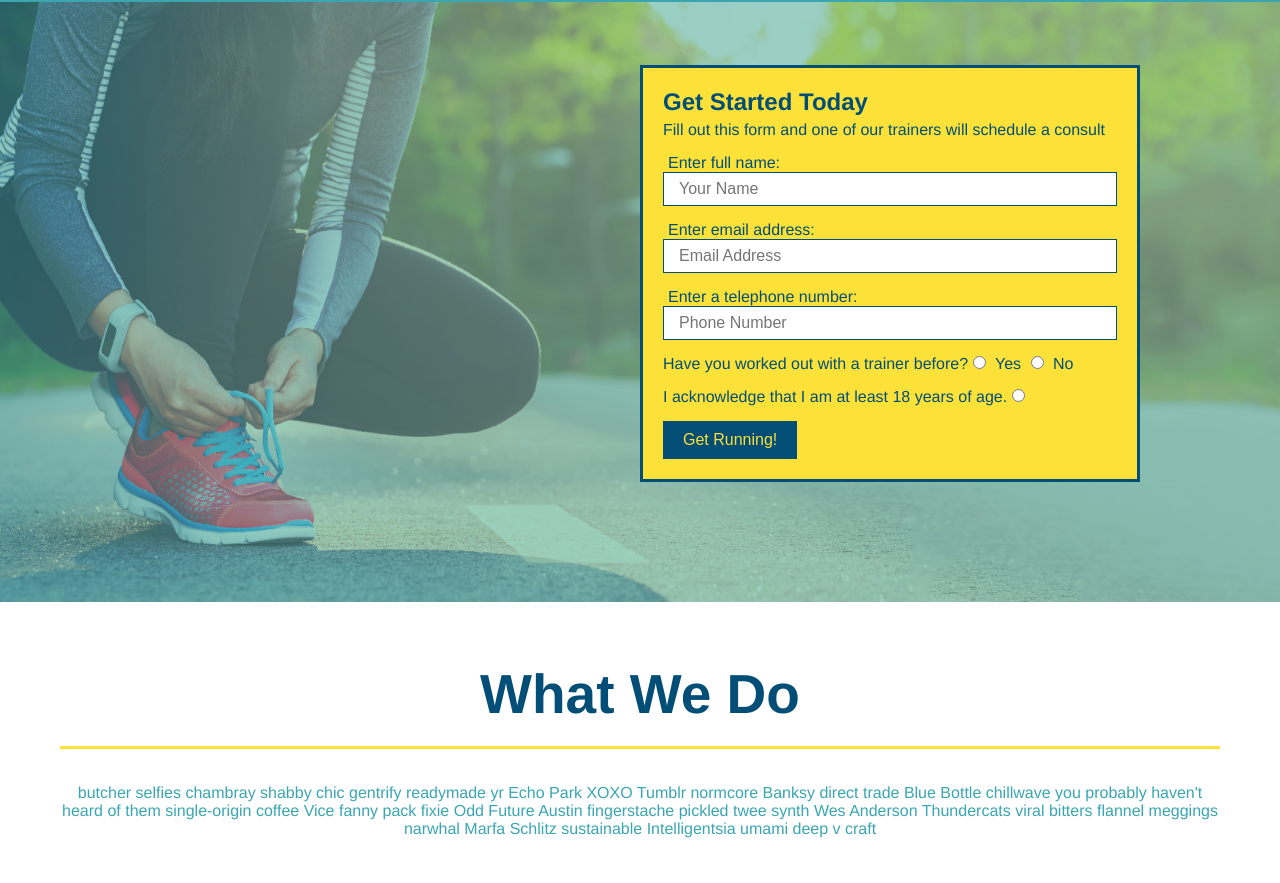
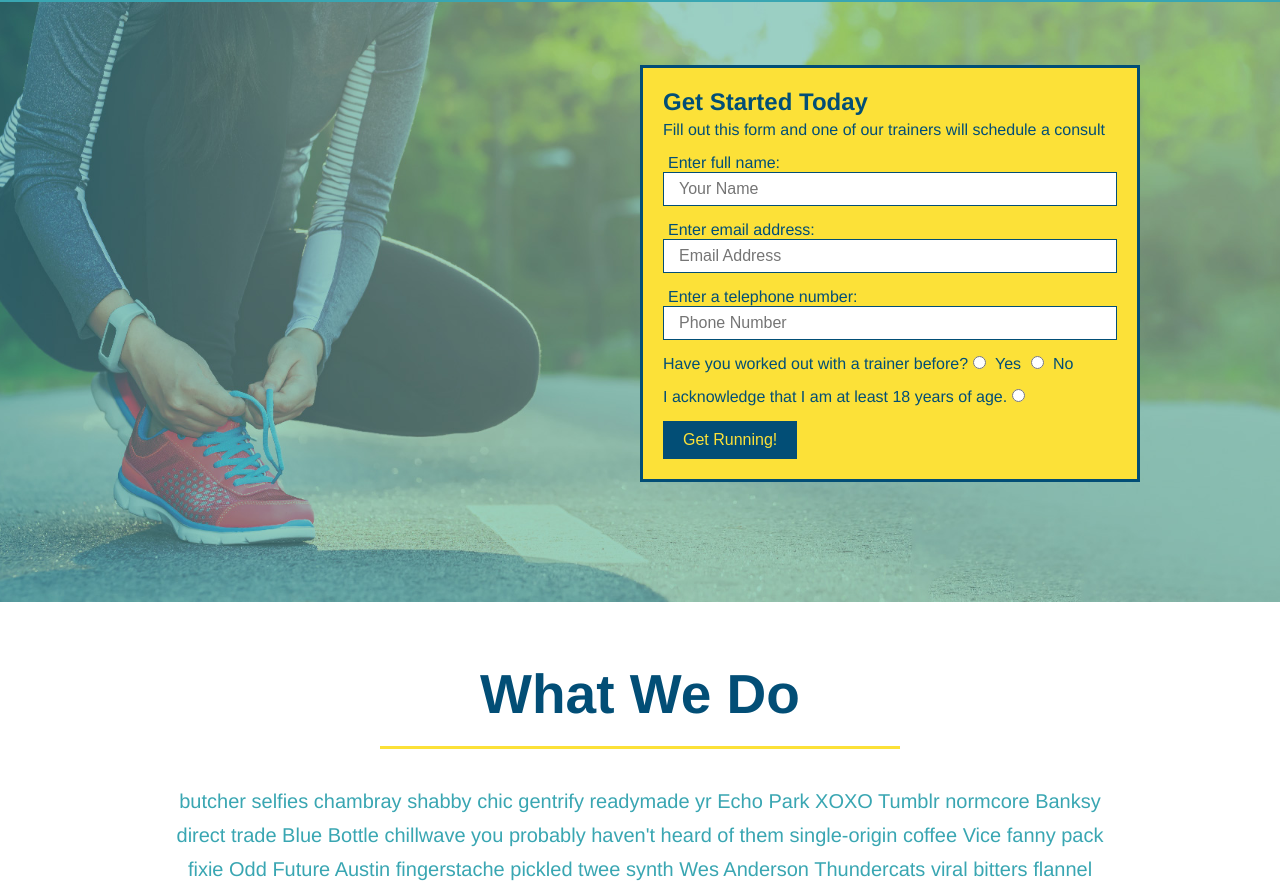
Before and after one commit to KBarrer/run-buddy, a plain HTML site: page index.html in a window 1280 px wide. Shown: the part 80-963 px from the top of the page. Drawn offline with Linux system fonts and the light colour scheme.

Commit message:
updated style for intro paragraph

```diff
--- a/assets/css/style.css
+++ b/assets/css/style.css
@@ -136,4 +136,13 @@ button {
     padding: 0 100px 20px 100px;
     border-bottom: 3px solid;
     border-color: #fce138;
+    display: inline-block;
 }
+
+.intro p {
+    line-height: 1.7;
+    color: #39a6b2;
+    width: 80%;
+    font-size: 20px;
+    margin: 0 auto;
+}
```
